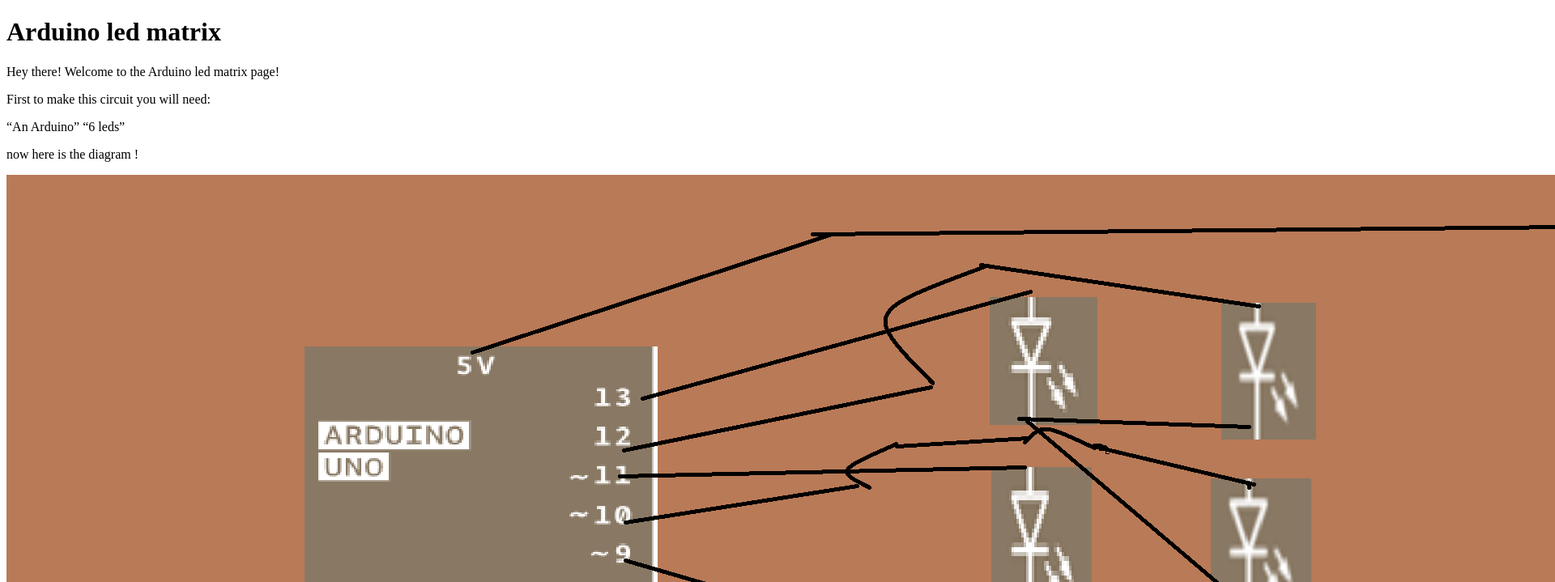
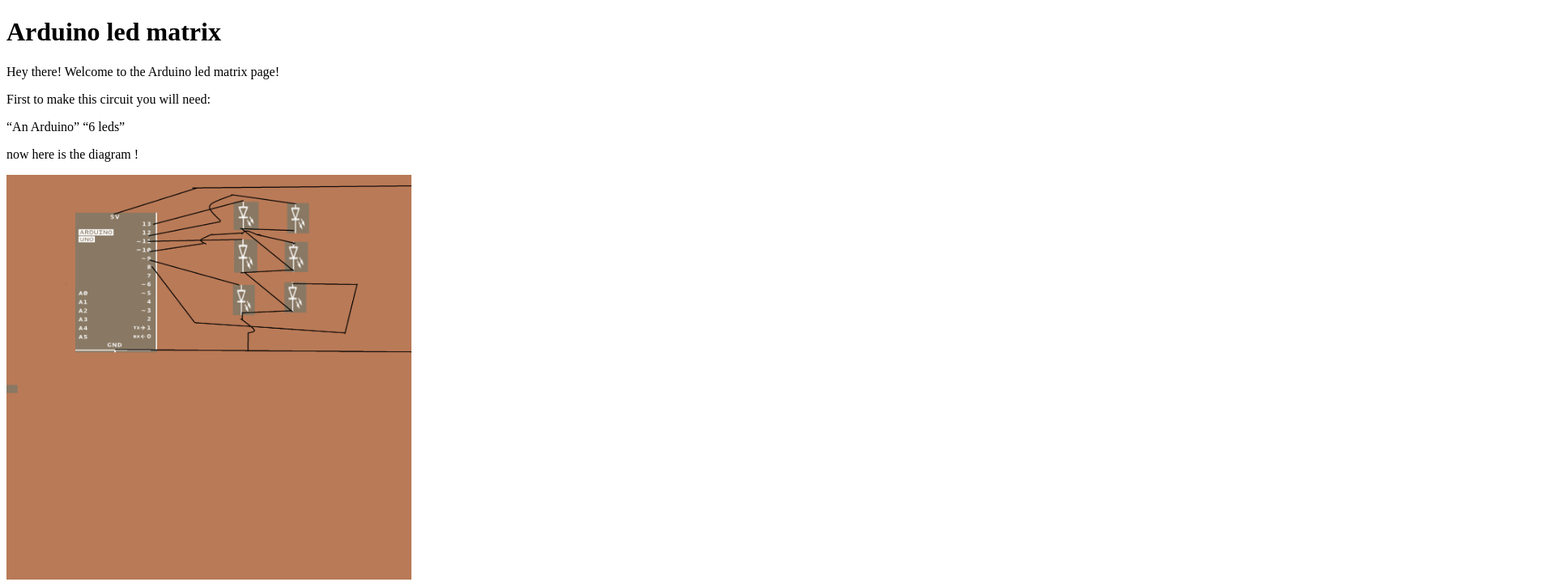
Before and after one commit to computerguybinary645/arduino-led-matrix-, a plain HTML site: page index.html in a window 1280 px wide. Shown: the top 719 px of the page at 81% size, 1920 px wide, since content can reach past the window. Drawn offline with Linux system fonts and the light colour scheme.

Commit message:
Good diagram attributes

```diff
--- a/index.html
+++ b/index.html
@@ -12,7 +12,7 @@
     <q>An Arduino</q>
     <q>6 leds</q>
     <p>now here is the diagram !</p>
-    <img src="githubDiagram.png" alt="diagram">
+    <img src="githubDiagram.png" alt="diagram" width="500" height="500">
     <br>
     <br>
     <p>here is the code to download</p>
```
